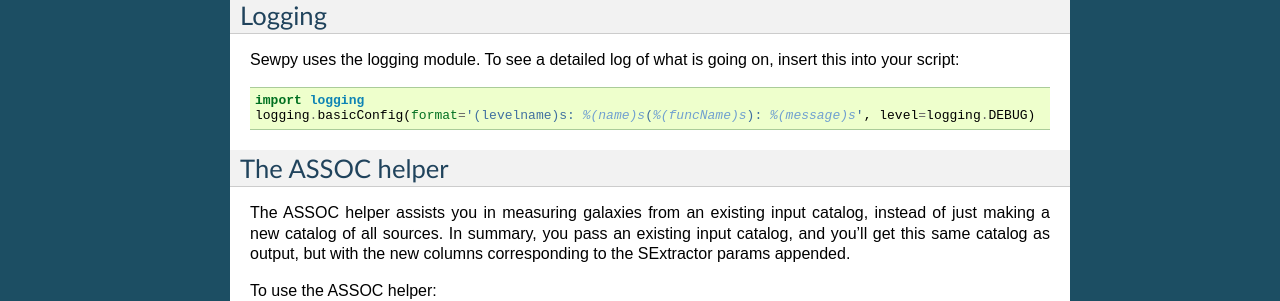
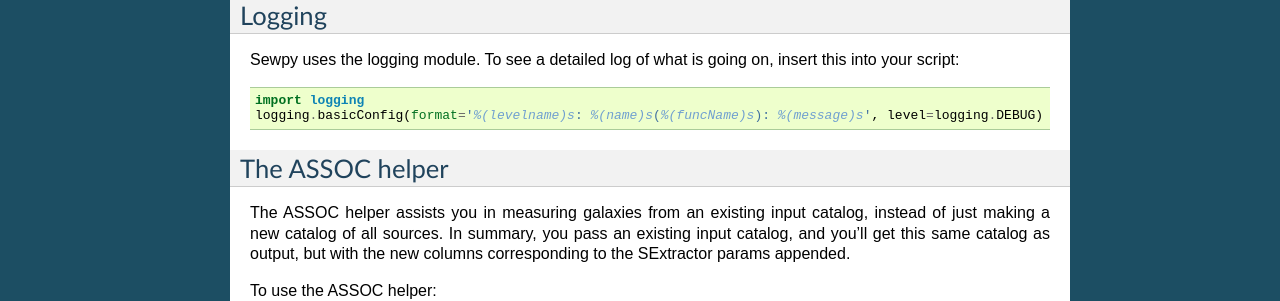
Before and after one commit to megalut/sewpy, a Sphinx documentation site: the page built from sphinx/source/manual.rst, in a window 1280 px wide. Shown: the part 509-810 px from the top of the page. Built offline with Sphinx 7.4.7, drawn with Linux system fonts in a browser that asks for light colours.

Commit message:
missing percent sign in doc

```diff
--- a/sphinx/source/manual.rst
+++ b/sphinx/source/manual.rst
@@ -29,7 +29,7 @@ Sewpy uses the logging module.
 To see a detailed log of what is going on, insert this into your script::
 
 	import logging
-	logging.basicConfig(format='(levelname)s: %(name)s(%(funcName)s): %(message)s', level=logging.DEBUG)
+	logging.basicConfig(format='%(levelname)s: %(name)s(%(funcName)s): %(message)s', level=logging.DEBUG)
 
 
 The ASSOC helper
```
